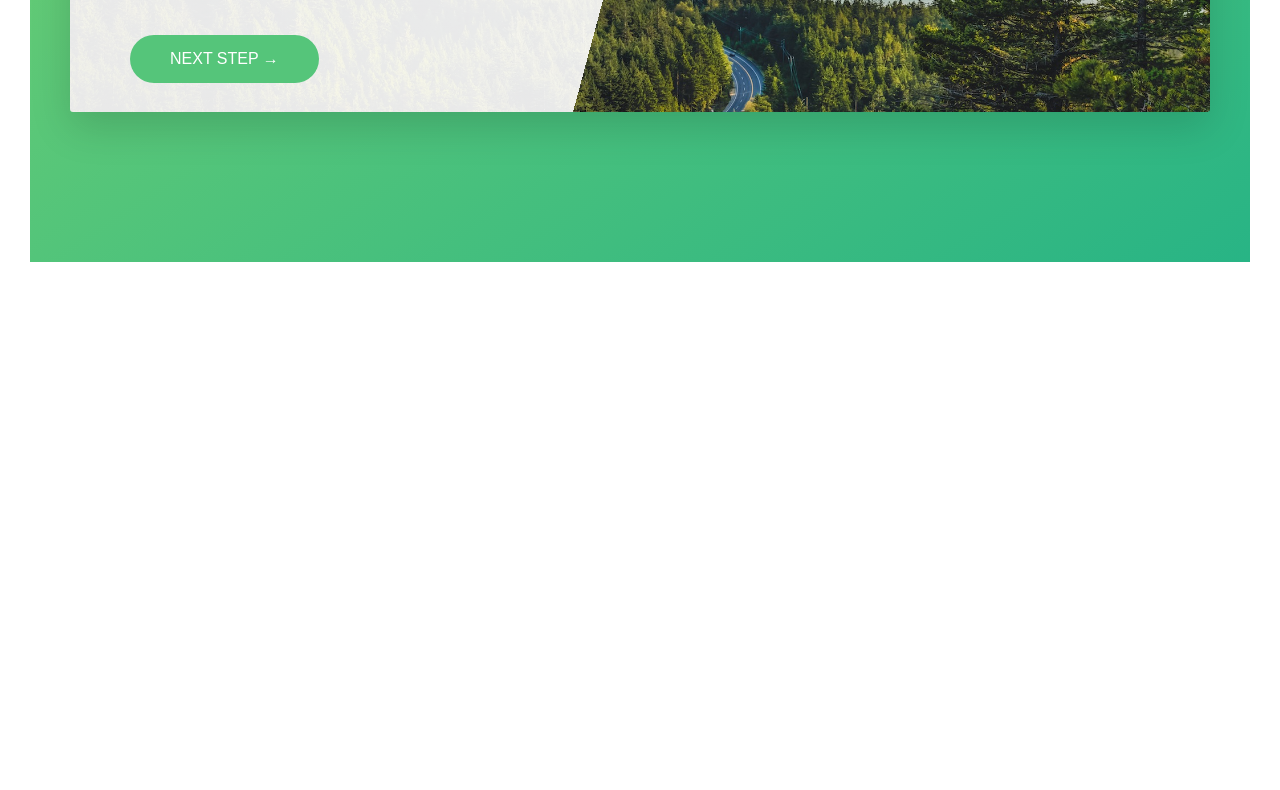
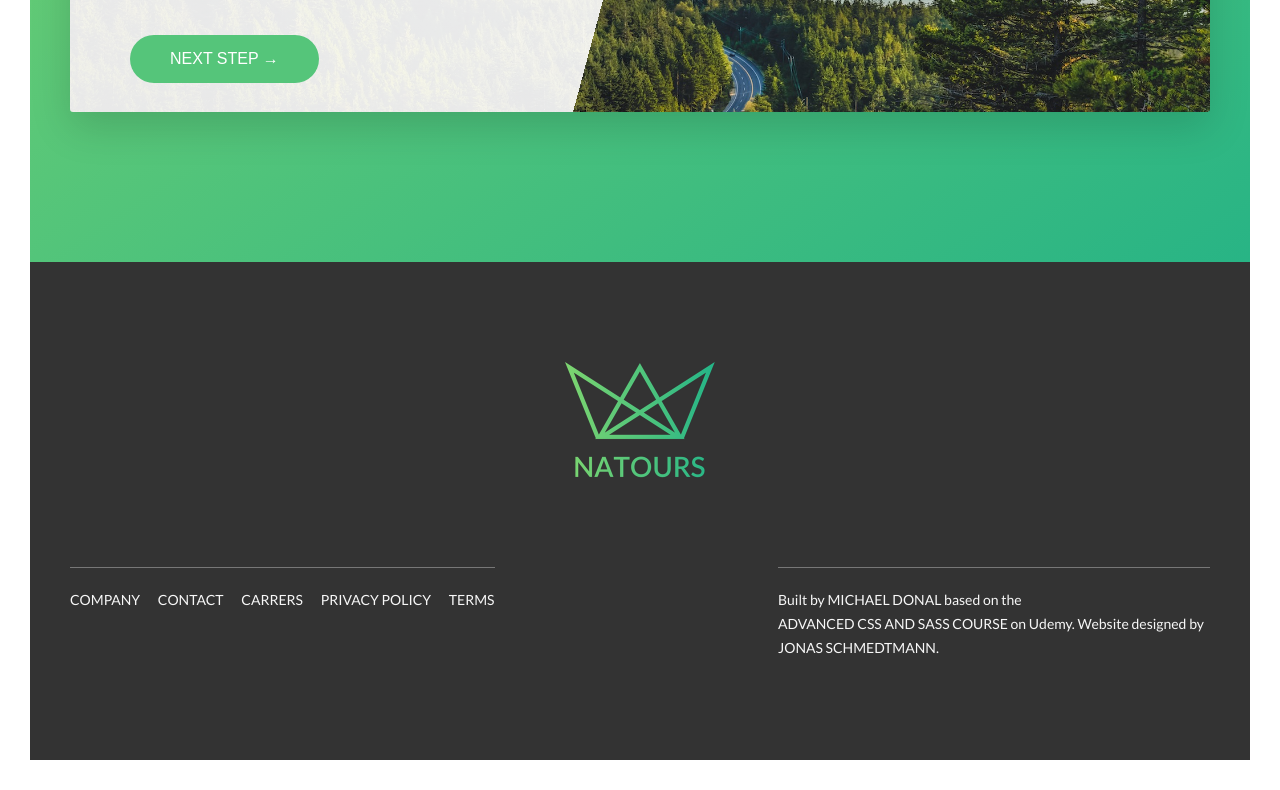
Before and after one commit to michaelbretagne/css_advanced, a website: page index.html in a window 1280 px wide. Shown: the part 5007-5797 px from the top of the page. Before the commit the page ends 5299 px from the top, so only its background shows below. Drawn offline with Linux system fonts and the light colour scheme.

Commit message:
Build footer

```diff
--- a/index.html
+++ b/index.html
@@ -342,6 +342,34 @@
         <!-- End ofbooking section -->
     </main>
 
+    <!-- Beginning of the footer -->
+    <footer class="footer">
+        <div class="footer__logo-box">
+            <img src="img/logo-green-2x.png" alt="Full logo" class="footer__logo">
+        </div>
+        <div class="row">
+            <div class="col-1-of-2">
+                <div class="footer__navigation">
+                    <ul class="footer__list">
+                        <li class="footer__item"><a href="#" class="footer__link">Company</a></li>
+                        <li class="footer__item"><a href="#" class="footer__link">Contact</a></li>
+                        <li class="footer__item"><a href="#" class="footer__link">Carrers</a></li>
+                        <li class="footer__item"><a href="#" class="footer__link">Privacy policy</a></li>
+                        <li class="footer__item"><a href="#" class="footer__link">Terms</a></li>
+                    </ul>
+                </div>
+            </div>
+            <div class="col-1-of-2">
+                <p class="footer__copyright">
+                    Built by
+                    <a href="#" class="footer__link">Michael Donal</a> based on the
+                    <a href="#" class="footer__link">Advanced CSS and SASS course</a> on Udemy. Website designed by <a href="#" class="footer__link">Jonas Schmedtmann</a>.
+                </p>
+            </div>
+        </div>
+    </footer>
+    <!-- Beginning of the footer -->
+
 </body>
 
 </html>
--- a/sass/abstracts/_variables.scss
+++ b/sass/abstracts/_variables.scss
@@ -14,6 +14,7 @@ $color-grey-light-2: #eee;
 
 $color-grey-dark: #777;
 $color-grey-dark-2: #999;
+$color-grey-dark-3: #333;
 
 $color-white: #fff;
 $color-black: #000;
--- /dev/null
+++ b/sass/layout/_footer.scss
@@ -0,0 +1,61 @@
+.footer {
+    color: $color-grey-light-1;
+    background-color: $color-grey-dark-3;
+    padding: 10rem 0;
+    font-size: 1.4rem;
+
+    &__logo-box {
+        text-align: center;
+        margin-bottom: 8rem;
+    }
+
+    &__logo {
+        width: 15rem;
+        height: auto;
+    }
+
+    &__navigation {
+        border-top: 1px solid $color-grey-dark;
+        padding-top: 2rem;
+        display: inline-block;
+    }
+
+    &__list {
+        list-style: none;
+
+    }
+
+    &__item {
+        display: inline-block;
+
+        &:not(:last-child) {
+            margin-right: 1.5rem;
+        }
+    }
+
+    &__link {
+        &:link,
+        &:visited {
+            color: $color-grey-light-1;
+            background-color: $color-grey-dark-3;
+            text-decoration: none;
+            text-transform: uppercase;
+            display: inline-block;
+            transition: all .2s;
+        }
+
+        &:hover,
+        &:active {
+            color: $color-primary;
+            box-shadow: 0 1rem 2rem rgba($color-black, .4);
+            transform: rotate(5deg) scale(1.3);
+        }
+    }
+
+    &__copyright {
+        border-top: 1px solid $color-grey-dark;
+        padding-top: 2rem;
+        width: 80%;
+        float: right;
+    }
+}
--- a/sass/main.scss
+++ b/sass/main.scss
@@ -15,6 +15,7 @@
 @import "components/form";
 @import "components/story";
 
+@import "layout/footer";
 @import "layout/grid";
 @import "layout/headers";
 
```
Also changed, not shown: css/style.css.
